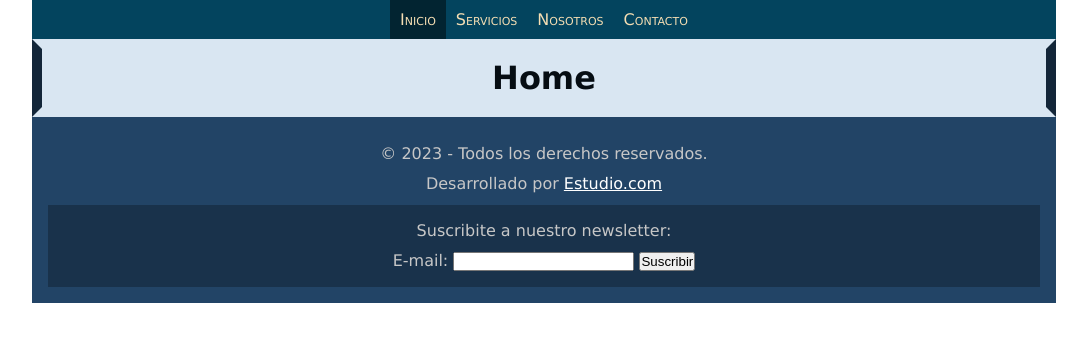
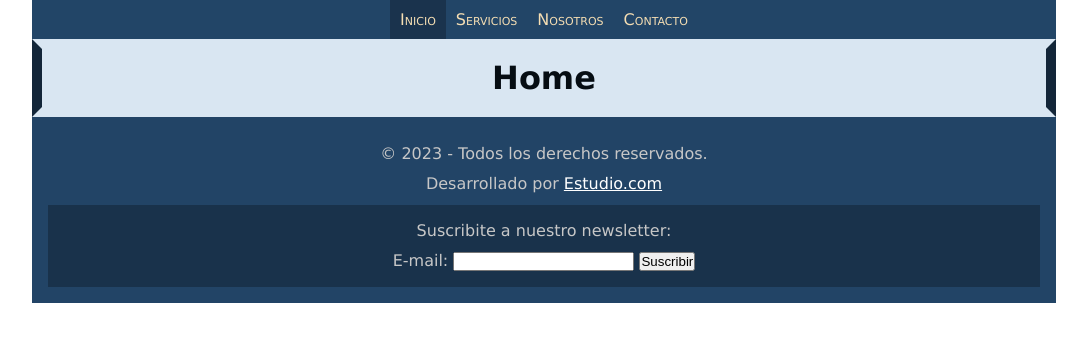
Before and after one commit to jdrjuan/sitio_web_2, a plain HTML site: page index.html in a window 1280 px wide. In both pictures the pointer is over the item "Inicio". Shown: the whole page, without its empty margins (96-1183 px from the left). Drawn offline with Linux system fonts and the light colour scheme.

Commit message:
Cambia colores de nav-bar

```diff
--- a/css/style.css
+++ b/css/style.css
@@ -26,7 +26,7 @@ body > footer a {
 
 .main-nav {
     /* border: 4px solid blue; */
-    background-color: hsl(197, 94%, 19%);
+    background-color: hsl(210, 50%, 27%);
     font-variant: small-caps;
 }
 
@@ -48,7 +48,7 @@ body > footer a {
 }
 
 .main-nav__item:hover {
-    background-color: hsl(197, 94%, 10%);
+    background-color: hsl(210, 50%, 20%);
 }
 
 .main-nav__link {
```
